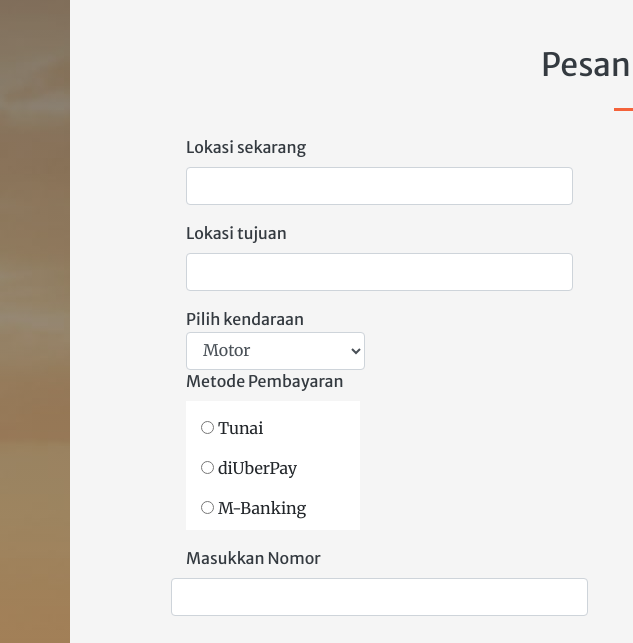
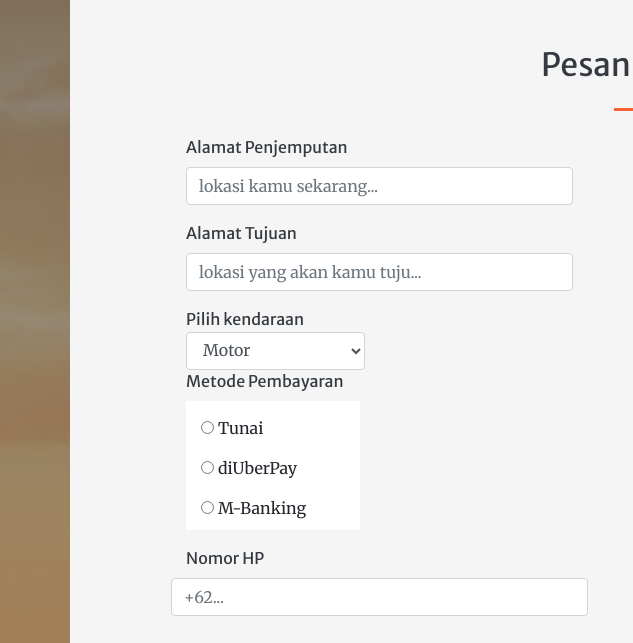
Before and after one commit to diUber-co/diUber-co.github.io, a plain HTML site: page index.html in a window 1280 px wide. Shown: the part 2500-3143 px from the top of the page, 0-633 px from the left. Drawn offline with nearby package versions, Linux system fonts and the light colour scheme; some packages are replaced by stand-ins of ours.

Commit message:
update diUber

```diff
--- a/index.html
+++ b/index.html
@@ -192,17 +192,17 @@
                                 <div class="form-vertical  merrifont" style="width: 100%;">
                                      <!--Lokasi-->
                                 <div class="form-group  merrifont">
-                                    <label class="col-sm-12 control-label text-dark mt-0 merrifontsans strong" >Lokasi sekarang</label>
+                                    <label class="col-sm-12 control-label text-dark mt-0 merrifontsans strong" >Alamat Penjemputan</label>
                                     <div class="col-lg-12" style="width: 100%;" >
-                                        <input type="text" class="form-control" id="us3-address" />
+                                        <input type="text" class="form-control" id="us3-address" placeholder="lokasi kamu sekarang...">
                                     </div>
                                 </div>
                                     <!--Lokasi Tujuan-->
                                 <div class="form-group  merrifont">
-                                    <label class="col-lg-12 control-label text-dark mt-0 merrifontsans strong">Lokasi tujuan</label>
+                                    <label class="col-lg-12 control-label text-dark mt-0 merrifontsans strong">Alamat Tujuan</label>
 
                                     <div class="col-lg-12">
-                                        <input type="text" class="form-control" id="us3-address" />
+                                        <input type="text" class="form-control" id="us3-address" placeholder="lokasi yang akan kamu tuju...">
                                     </div>
                                 </div>
 
@@ -232,10 +232,10 @@
 
                             <!--Isi Nomor-->
 
-                        <label class="col-lg-12 control-label text-dark mt-0 merrifontsans">Masukkan Nomor</label>
+                        <label class="col-lg-12 control-label text-dark mt-0 merrifontsans" >Nomor HP</label>
                         <div>
-                        <input type="text" class="form-control" name="phone" />
-                        <span class="col-lg-12 control-label text-primary mt-0 merrifontsans error">Masukkan nomor telefon yang valid!</span>
+                        <input type="text" class="form-control" name="phone" placeholder="+62..."/>
+                        <span class="col-lg-12 control-label text-primary mt-0 merrifontsans error" >Masukkan nomor telefon yang valid!</span>
 
                     </div>
 
```
